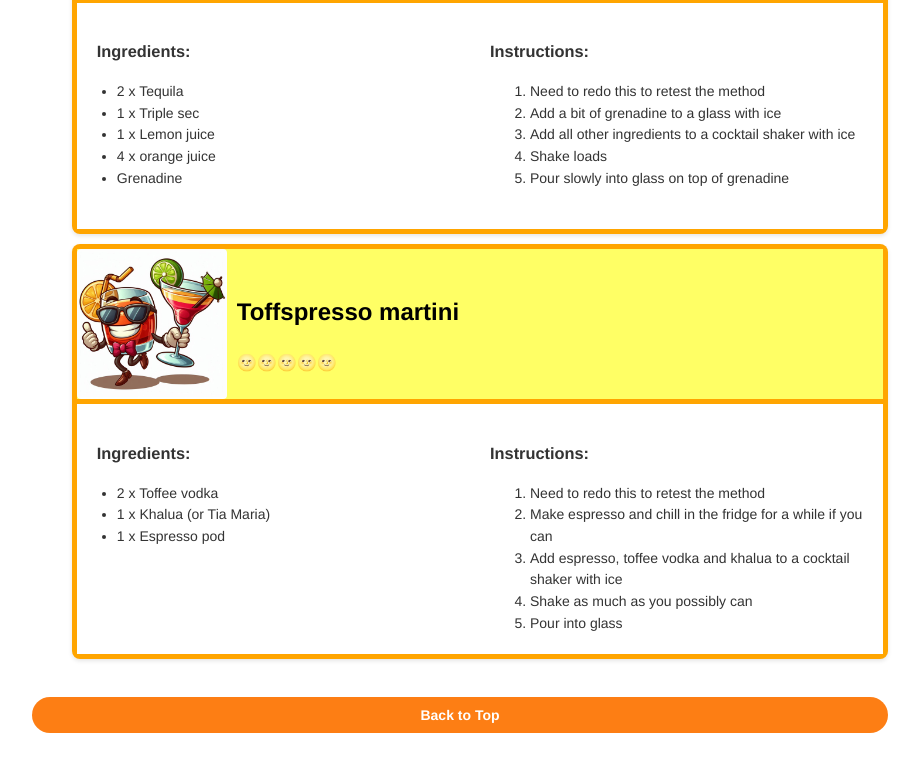
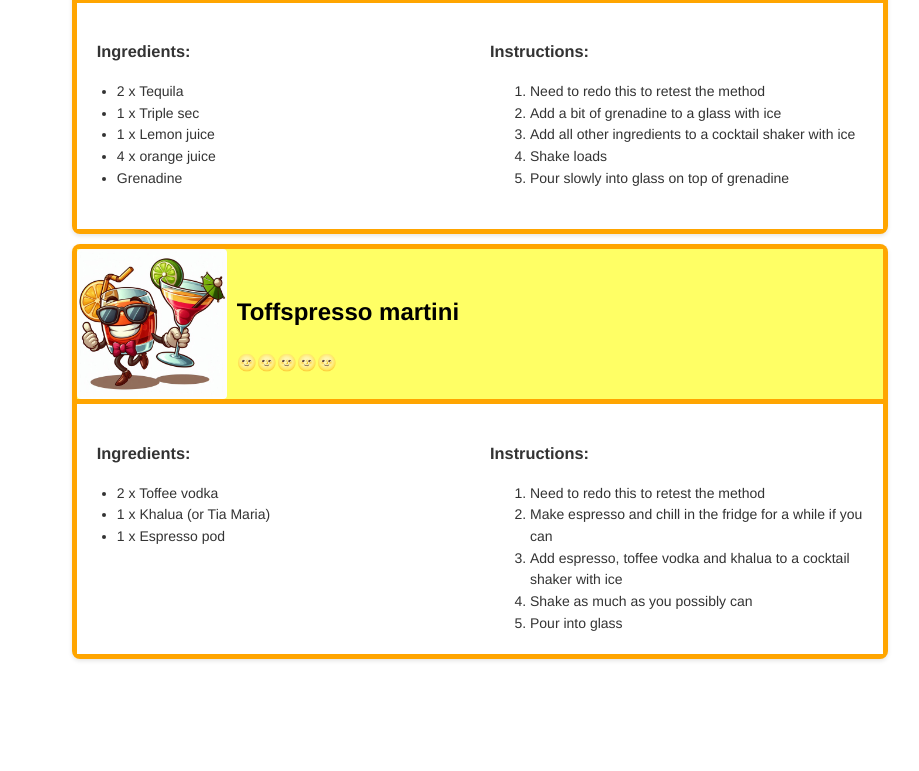
Before and after one commit to cjrace/almostyellow, a Next.js app: page /cocktails in a window 1280 px wide. Shown: the part 2983-3754 px from the top of the page, without its empty margins (180-1099 px from the left). After the commit the page ends 3708 px from the top, so only its background shows below. Built offline with nearby package versions, Linux system fonts and the light colour scheme.

Commit message:
change back to top to use affix (#49)

```diff
--- a/components/backtotop.tsx
+++ b/components/backtotop.tsx
@@ -1,20 +1,28 @@
 import React from "react";
-import { Button } from "@mantine/core";
+import { useWindowScroll } from "@mantine/hooks";
+import { Button, Transition, rem, Affix } from "@mantine/core";
+import { IconArrowUp } from "@tabler/icons-react";
 
-interface BackToTopButtonProps {
-  className?: string;
-}
-
-const BackToTopButton: React.FC<BackToTopButtonProps> = ({ className }) => {
-  const handleBackToTop = () => {
-    window.scrollTo({ top: 0, behavior: "smooth" });
-  };
+const BackToTop: React.FC = () => {
+  const [scroll, scrollTo] = useWindowScroll();
 
   return (
-    <Button onClick={handleBackToTop} className={className}>
-      Back to Top
-    </Button>
+    <Affix position={{ bottom: 20, right: 20 }}>
+      <Transition transition="slide-up" mounted={scroll.y > 0}>
+        {(transitionStyles) => (
+          <Button
+            leftSection={
+              <IconArrowUp style={{ width: rem(16), height: rem(16) }} />
+            }
+            style={transitionStyles}
+            onClick={() => scrollTo({ y: 0 })}
+          >
+            Back to top
+          </Button>
+        )}
+      </Transition>
+    </Affix>
   );
 };
 
-export default BackToTopButton;
+export default BackToTop;
--- a/pages/cocktails.tsx
+++ b/pages/cocktails.tsx
@@ -4,8 +4,8 @@ import styles from "../app/page.module.css";
 import { SpiritSelect } from "../components/cocktails/spiritselect";
 import { cocktails } from "../components/cocktails/cocktails";
 import CocktailBox from "../components/cocktails/cocktailbox";
+import BackToTop from "../components/backtotop";
 import { Breadcrumbs, Anchor } from "@mantine/core";
-import BackToTopButton from "../components/backtotop";
 
 const crumbitems = [
   { title: "Home", href: "/" },
@@ -67,7 +67,7 @@ const CocktailsPage: React.FC = () => {
             ))}
         </ul>
 
-        <BackToTopButton className={styles.backToTopButton} />
+        <BackToTop />
       </main>
     </div>
   );
--- a/pages/holidays.tsx
+++ b/pages/holidays.tsx
@@ -1,7 +1,7 @@
 import React from "react";
 import { Text, Timeline, Breadcrumbs, Anchor } from "@mantine/core";
 import styles from "../app/page.module.css";
-import BackToTopButton from "../components/backtotop";
+import BackToTop from "../components/backtotop";
 import {
   IconSun,
   IconShip,
@@ -256,7 +256,7 @@ const HolidaysPage: React.FC = () => {
           </Timeline.Item>
         </Timeline>
 
-        <BackToTopButton className={styles.backToTopButton} />
+        <BackToTop />
       </main>
     </div>
   );
```
